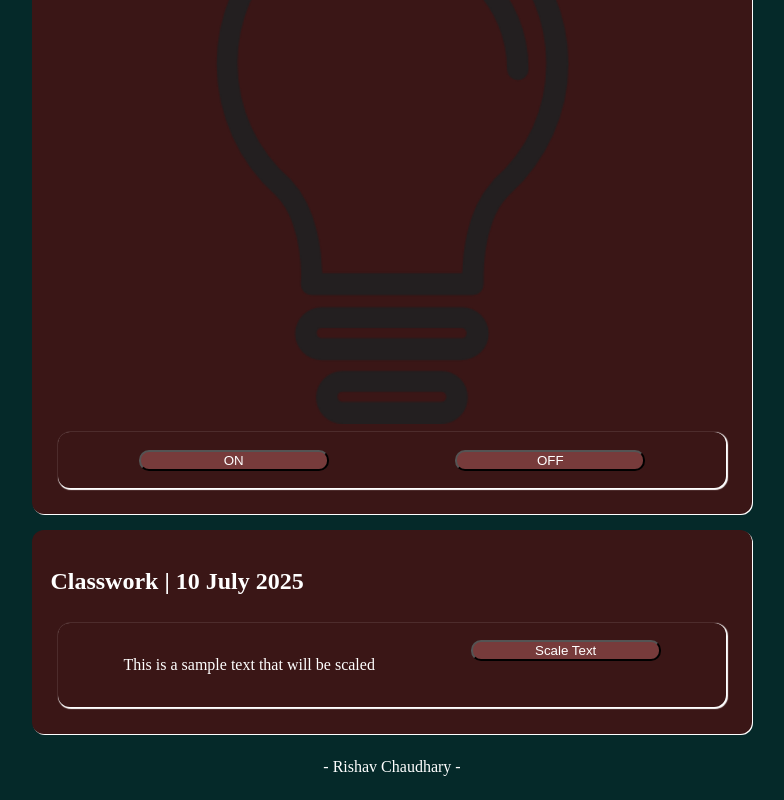
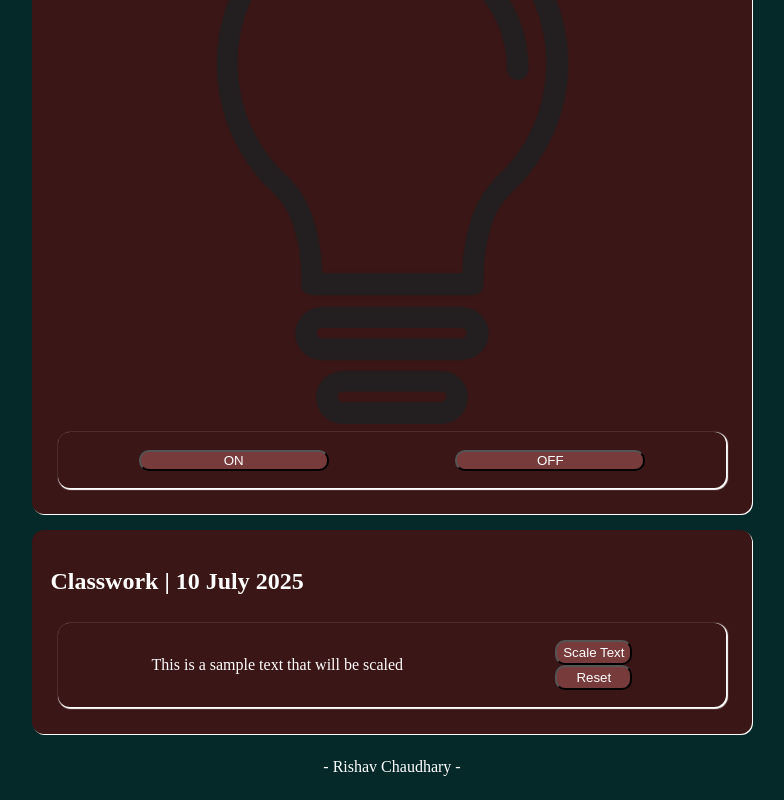
Before and after one commit to Greshanris/mobile_programming, a plain HTML site: page index.html in a window 1280 px wide. Shown: the part 955-1755 px from the top of the page, without its empty margins (256-1040 px from the left). Drawn offline with Linux system fonts and the light colour scheme.

Commit message:
week-2 commit

```diff
--- a/index.html
+++ b/index.html
@@ -96,7 +96,10 @@
             This is a <span id="span-text">sample</span> text that will be
             scaled
           </p>
-            <button type="button" onclick="scaleText()">Scale Text</button>
+          <div class="innerdiv">
+            <button type="button" onclick="scaleText(0)">Scale Text</button>
+            <button type="button" onclick="scaleText(1)">Reset</button>
+          </div>
         </div>
       </div>
     </main>
@@ -113,14 +116,25 @@
           pic = "./images/lightbulb_on.png";
         }
 
-        document.getElementById("myImage").src = pic;
+        let myImage = document.getElementById("myImage");
+
+        myImage.src = pic;
+
+        if (myImage.src === "./images/lightbulb_on.png") {
+          myImage.style.color = "green";
+        }
       }
 
       let span = document.getElementById("span-text");
 
-      function scaleText() {
-        span.style.fontSize = "23px";
-        span.classList.add("hover-enabled");
+      function scaleText(a) {
+        if (a == 0) {
+          span.style.fontSize = "23px";
+          span.classList.add("hover-enabled");
+        } else {
+          span.style.fontSize = "16px";
+          span.classList.remove("hover-enabled");
+        }
       }
     </script>
   </body>
--- a/style.css
+++ b/style.css
@@ -7,11 +7,11 @@ body {
   display: flex;
   flex-direction: column;
   justify-content: center;
+  overflow-x: hidden;
 }
 
 header {
   margin: 2px;
-  height: 1/2;
 }
 
 header:hover {
@@ -104,3 +104,15 @@ a:hover {
   color: green;
   cursor: pointer;
 }
+
+.innerdiv {
+  display: flex;
+  justify-content: space-between;
+  flex-direction: column;
+
+}
+
+.innerdiv button {
+  width: 100%;
+  height: 70%;
+}
```
